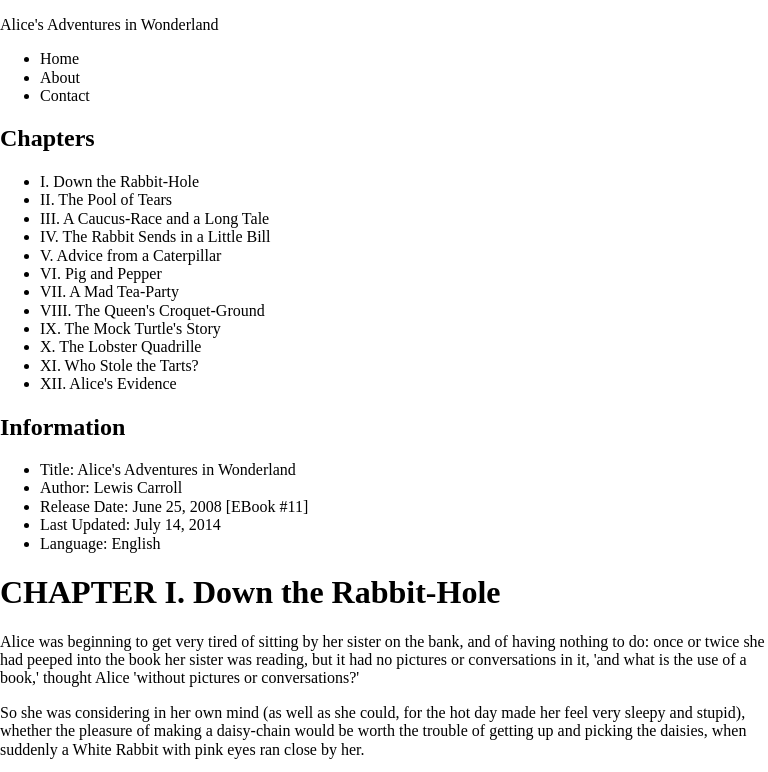
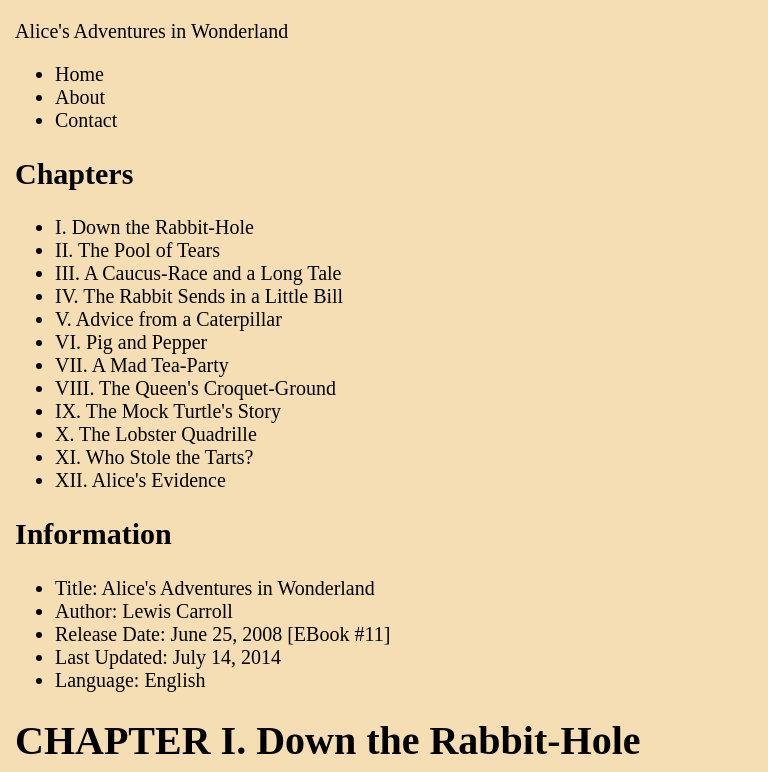
Before and after one commit to marcoglnd/trybe-exercises, a plain HTML site: page 6.5/exercise2.html in a window 768 px wide. Shown: the top 772 px of the page. Drawn offline with nearby package versions, Linux system fonts and the light colour scheme.

Commit message:
exercicio 2 layout medio e grande

```diff
--- a/6.5/exercise2.css
+++ b/6.5/exercise2.css
@@ -5,10 +5,33 @@
   box-sizing: inherit;
 }
 
+body {
+  background-color: yellowgreen;
+  margin: 20px;
+  font-size: 22px;
+}
+
+h1 {
+  font-size: 2em;
+}
+
+h2 {
+  font-size: 1.5em;
+}
+
+@media screen and (min-width: 401px) and (max-width: 768px) {
+  body {
+    margin: 15px;
+    font-size: 20px;
+    background-color: wheat;
+  }
+}
+
 @media screen and (max-width: 400px) {
   body {
     margin: 15px;
     font-size: 20px;
+    background-color: violet;
   }
 
   h1 {
```
